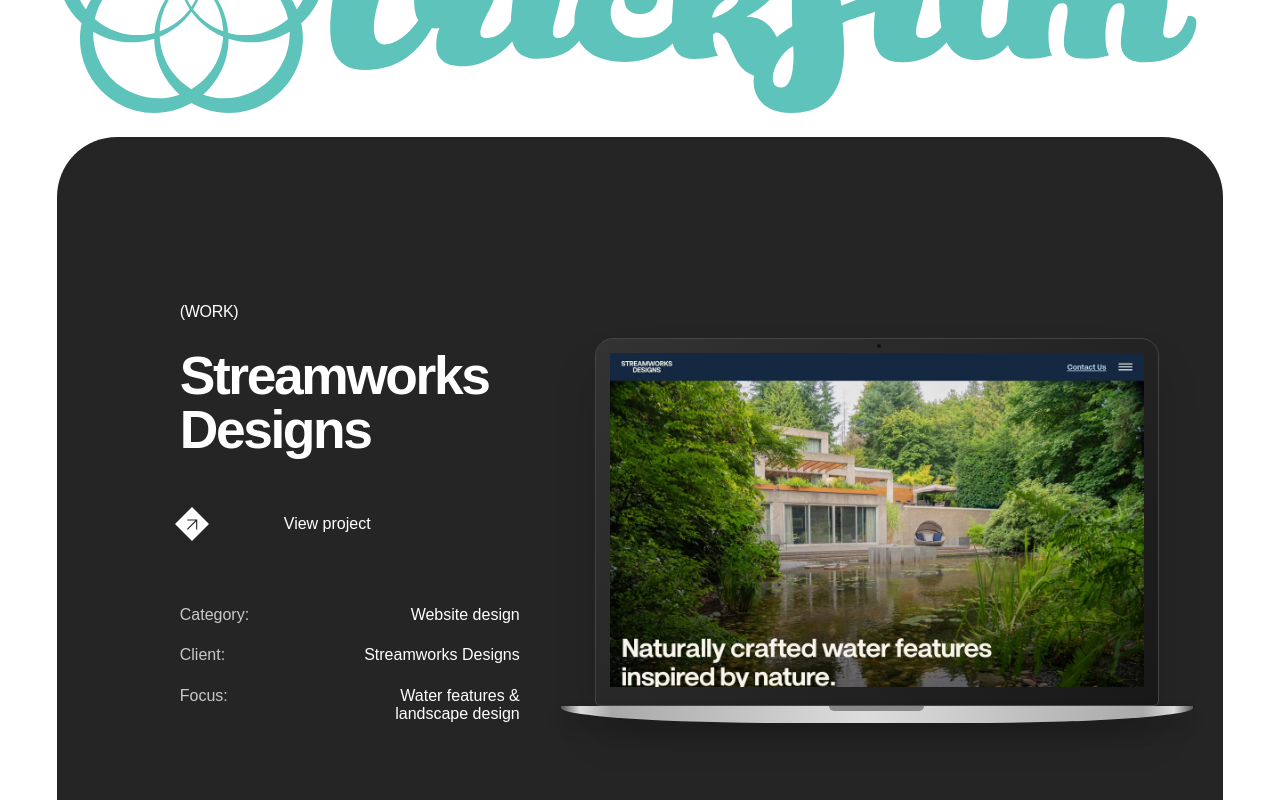
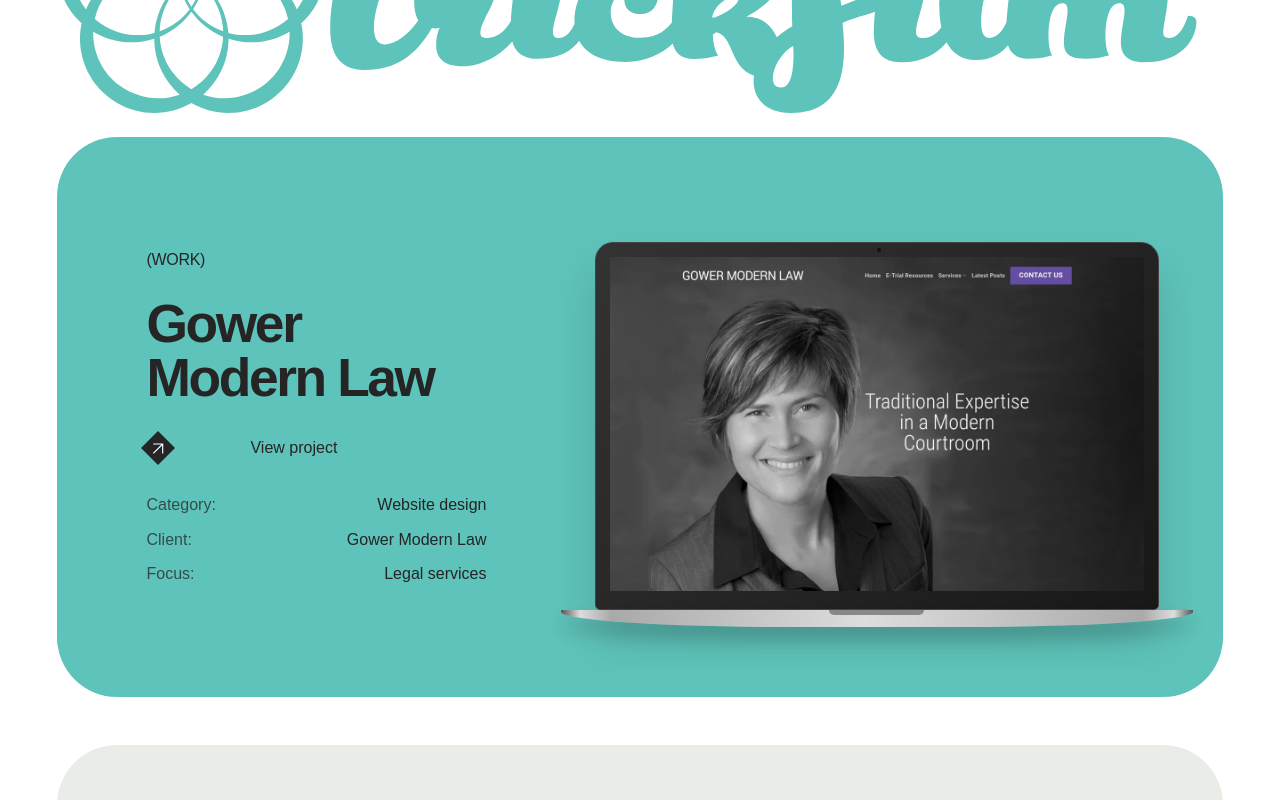
Before and after one commit to The-Trickfilm/trickfilm-site, a Next.js app: page / in a window 1280 px wide. Shown: the part 740-1540 px from the top of the page. Built offline with nearby package versions, Linux system fonts and the light colour scheme; a web font is replaced by a local one.

Commit message:
Consolidate services and tighten ordered website portfolio

```diff
--- a/src/app/globals.css
+++ b/src/app/globals.css
@@ -224,8 +224,8 @@ summary:focus-visible {
 .project-panel {
   position: relative;
   margin: 0 var(--gutter);
-  min-height: 640px;
-  aspect-ratio: 1.462;
+  min-height: 540px;
+  aspect-ratio: 1.95;
   border-radius: var(--radius);
   overflow: hidden;
   display: grid;
@@ -252,7 +252,7 @@ summary:focus-visible {
 .project-info {
   position: relative;
   z-index: 1;
-  padding: 60px 0 60px clamp(48px, 9.6vw, 138px);
+  padding: 40px 0 40px clamp(40px, 7vw, 100px);
   display: flex;
   flex-direction: column;
   align-items: flex-start;
@@ -266,11 +266,14 @@ summary:focus-visible {
   overflow-wrap: anywhere;
   text-wrap: balance;
 }
+.project-name-part {
+  white-space: nowrap;
+}
 .project-cta {
   display: flex;
   align-items: center;
   gap: 80px;
-  margin-top: 56px;
+  margin-top: 32px;
   font-size: 16px;
 }
 .project-cta .diamond {
@@ -294,12 +297,12 @@ summary:focus-visible {
 }
 .project-facts {
   display: grid;
-  gap: 22px;
+  gap: 16px;
   width: 100%;
   max-width: 340px;
   font-size: 16px;
   line-height: 1.15;
-  margin: 70px 0 0;
+  margin: 36px 0 0;
 }
 .project-facts > div {
   display: flex;
@@ -606,8 +609,15 @@ summary:focus-visible {
   padding-bottom: 0;
 }
 .services {
-  padding-top: 160px;
+  padding-top: 40px;
   padding-bottom: 80px;
+}
+.services-title {
+  font-size: clamp(34px, 3.2vw, 48px);
+  line-height: 1.05;
+  font-weight: 600;
+  margin-bottom: 44px;
+  letter-spacing: -0.045em;
 }
 /* The label and rotating number stay put as each service passes through. */
 .services-story {
@@ -1082,9 +1092,9 @@ fieldset:disabled .contact-submit {
   .project-stack .project-panel {
     position: sticky;
     top: 24px;
-    height: calc(100svh - 48px);
-    min-height: 640px;
-    max-height: 1100px;
+    height: clamp(560px, 68svh, 760px);
+    min-height: 560px;
+    max-height: 760px;
     aspect-ratio: auto;
     margin-bottom: 48px;
   }
@@ -1187,7 +1197,7 @@ fieldset:disabled .contact-submit {
     font-size: 46px;
   }
   .project-panel {
-    min-height: 660px;
+    min-height: 540px;
   }
   .section-content {
     padding-top: 110px;
@@ -1349,8 +1359,8 @@ fieldset:disabled .contact-submit {
     display: flex;
     flex-direction: column;
     align-items: stretch;
-    padding: 42px 26px 52px;
-    gap: 52px;
+    padding: 34px 26px 38px;
+    gap: 32px;
   }
   .project-info {
     padding: 0;
@@ -1371,8 +1381,8 @@ fieldset:disabled .contact-submit {
     font-size: 14px;
   }
   .project-facts {
-    margin-top: 44px;
-    gap: 16px;
+    margin-top: 28px;
+    gap: 14px;
     width: 100%;
     max-width: 100%;
     font-size: 14px;
@@ -1454,6 +1464,13 @@ fieldset:disabled .contact-submit {
     gap: 20px;
     min-height: 0;
     padding: 40px 0;
+  }
+  .services-title {
+    font-size: 30px;
+    margin-bottom: 32px;
+  }
+  .services {
+    padding-top: 24px;
   }
   .service-row h3 {
     font-size: 30px;
--- a/src/app/page.tsx
+++ b/src/app/page.tsx
@@ -147,13 +147,6 @@ export default function Home() {
           className="services section-content"
           aria-labelledby="services-heading"
         >
-          <div className="section-introduction" data-reveal>
-            <p className="eyebrow">(Services)</p>
-            <h2 id="services-heading">
-              A little ingenuity.
-              <br />A lot of possibility.
-            </h2>
-          </div>
           <ServicesScroll services={services} />
         </section>
         <section
--- a/src/components/project-panel.tsx
+++ b/src/components/project-panel.tsx
@@ -19,7 +19,17 @@ export function ProjectPanel({
         <p className="eyebrow">
           ({application ? "Creative technology" : "Work"})
         </p>
-        <h3>{project.name}</h3>
+        <h3>
+          {project.name === "StrataCouncil.ca" ? (
+            <>
+              <span className="project-name-part">Strata</span>
+              <wbr />
+              <span className="project-name-part">Council.ca</span>
+            </>
+          ) : (
+            project.name
+          )}
+        </h3>
         <span className="project-cta">
           <span className="diamond">
             <Arrow />
--- a/src/components/services-scroll.tsx
+++ b/src/components/services-scroll.tsx
@@ -50,6 +50,12 @@ export function ServicesScroll({ services }: { services: Service[] }) {
               0{i + 1}
             </span>
             <div>
+              {i === 0 && (
+                <h2 className="services-title" id="services-heading">
+                  A little ingenuity.
+                  <br />A lot of possibility.
+                </h2>
+              )}
               <h3>{service.name}</h3>
               <p>{service.copy}</p>
               <ul>
--- a/src/lib/projects.ts
+++ b/src/lib/projects.ts
@@ -1,15 +1,4 @@
 export const websiteProjects = [
-  {
-    slug: "streamworks-designs",
-    name: "Streamworks Designs",
-    image: "streamworks",
-    sector: "Water features & landscape design",
-    domain: "streamworksdesigns.com",
-    url: "https://www.streamworksdesigns.com/",
-    tone: "charcoal",
-    description:
-      "A website for Streamworks Designs and its water features and landscape work.",
-  },
   {
     slug: "gower-modern-law",
     name: "Gower Modern Law",
@@ -29,6 +18,17 @@ export const websiteProjects = [
     url: "https://nvfc.ca/",
     tone: "paper",
     description: "A community football club, brought together online.",
+  },
+  {
+    slug: "streamworks-designs",
+    name: "Streamworks Designs",
+    image: "streamworks",
+    sector: "Water features & landscape design",
+    domain: "streamworksdesigns.com",
+    url: "https://www.streamworksdesigns.com/",
+    tone: "charcoal",
+    description:
+      "A website for Streamworks Designs and its water features and landscape work.",
   },
   {
     slug: "access-to-justice-bc",
```
Also changed, not shown: 6 other files (tests, documents, lock files or other folders).
